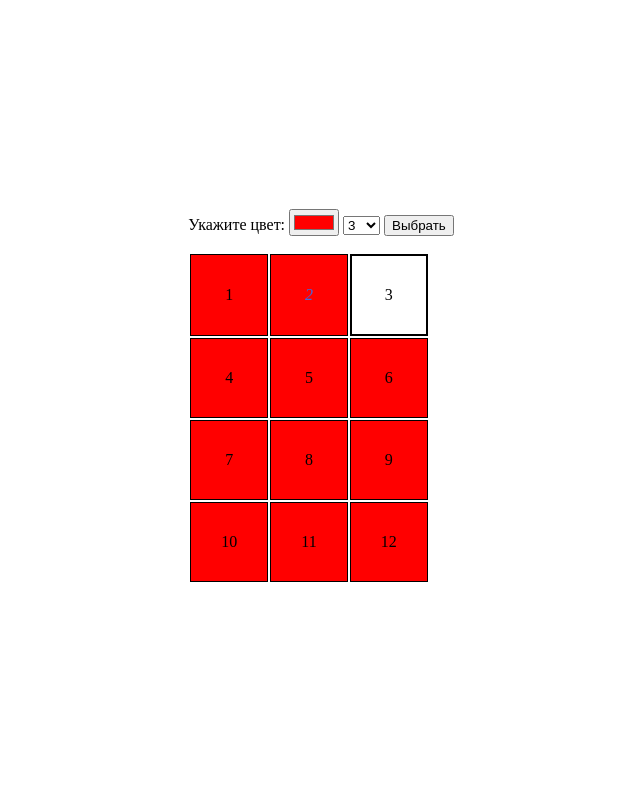
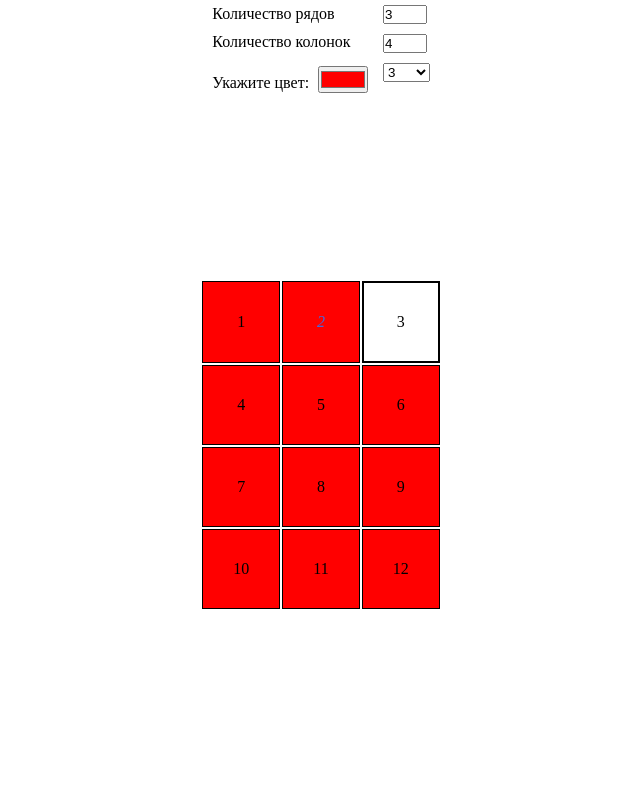
Before and after one commit to GriffBlack/table, a plain HTML site: page index.html in a window 1280 px wide. Shown: the whole page, without its empty margins (319-959 px from the left). Drawn offline with Linux system fonts and the light colour scheme.

Commit message:
createTable

```diff
--- a/index.html
+++ b/index.html
@@ -6,13 +6,42 @@
     <meta name="viewport" content="width=device-width, initial-scale=1.0">
     <title>Table</title>
     <style type="text/css">
+        * {
+           padding: 0;
+           margin: 0;
+        }
         body {
+            height: 95vh;
+        }
+        .table_form {
             display: flex;
             justify-content: center;
             align-items: center;
-            height: 95vh;
             text-align: center;
             user-select: none;
+            height: 90%;
+        }
+        header {
+            display: flex;
+            justify-content: center;
+            align-items: flex-end;
+        }
+        .form_head {
+            display: flex;
+            justify-content: space-between;
+        }
+        .form_text, .form_input {
+            display: flex;
+            flex-direction: column;
+        }
+        label, input, p, select {
+            margin: 5px;
+        }
+        .rows, .cols {
+            width: 3em;
+        }
+        #select {
+            width: 3.5em;
         }
         :root{
             --bg: red;
@@ -37,7 +66,27 @@
 
 </head>
 <body>
-    <div class="body">
+    <header>
+        <form class="form_head">
+            <div class="form_text">
+                <label for="rows">Количество рядов</label>
+                <label for="cols">Количество колонок</label>
+                <p class="form_color">Укажите цвет: <input type="color" id="colorPicker" value="#ff0000">
+
+                    <!-- <input type="button" value="Выбрать" onclick=myFunc()> -->
+                </p>
+            </div>
+
+            <div class="form_input">
+                <input class="rows" type="number" min="1" value="3">
+                <input class="cols" type="number" min="1" value="4">
+                <select onchange="optionsTarg()" name="sel_col" id="select">
+                    <option value=""></option>
+                </select>
+            </div>
+        </form>
+    </header>
+    <div class="table_form">
         <table id="myTbl">
             <tr class="one_row">
                 <td id="one" class="one_col">1</td>
@@ -60,25 +109,20 @@
                 <td id="twelмe" class="three_col">12</td>
             </tr>
 
-            <form>
-                <p>Укажите цвет: <input type="color" id="colorPicker" value="#ff0000">
-                <select onchange="optionsTarg()" name="sel_col" id="select">
-                    <option value=""></option>
-                </select>
-                <input type="button" value="Выбрать" onclick=myFunc()>
-                </p>
-            </form>
+
         </table>
     </div>
 </body>
 <script>
     let tds = document.getElementById('myTbl');
-    let colorPicker = document.getElementById('colorPicker');
+    // let colorPicker = document.getElementById('colorPicker');
+
+    function createTable() {
+
+    }
 
 
     function myFunc() {
-
-        hide();
 
     }
 
@@ -147,6 +191,7 @@
 
     }
 
+    window.unload = createTable();
     window.onload = colorPicker.addEventListener("change", watchColorPicker);
     window.onload = tds.addEventListener('click', hide);
     window.onload = createSelect(), selectedTarg();
```
